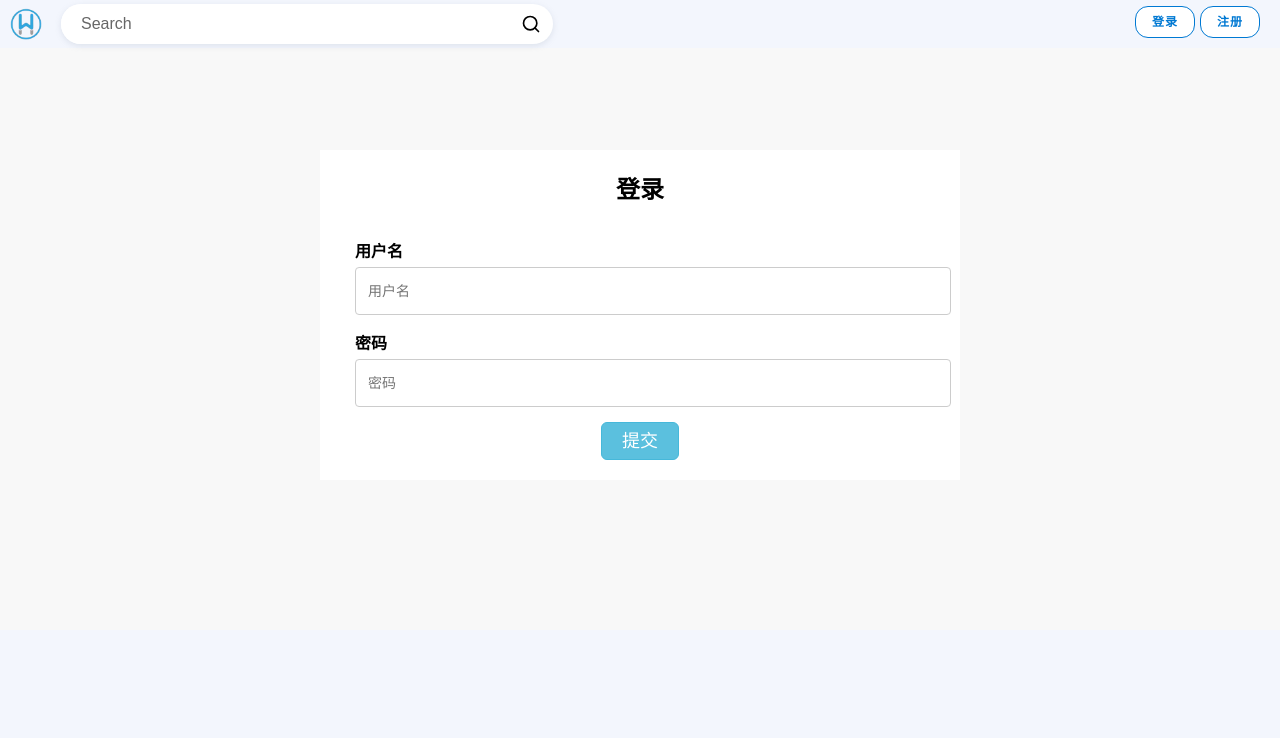
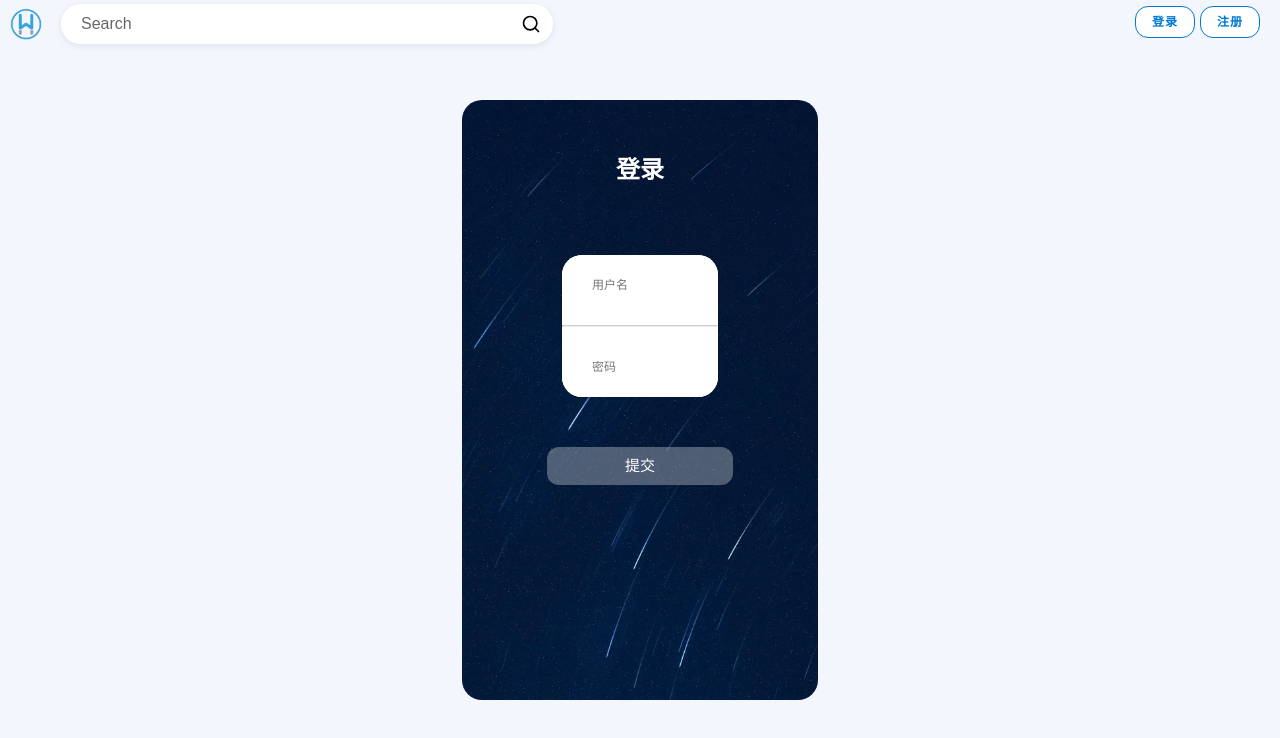
Before and after one commit to cauliflower-beep/huaye, a Vue app: page /login in a window 1280 px wide. Shown: the top 738 px of the page. Built offline with nearby package versions, Linux system fonts and the light colour scheme.

Commit message:
优化登录页面

```diff
--- a/src/views/Login.vue
+++ b/src/views/Login.vue
@@ -1,18 +1,19 @@
 <template>
   <div class="main">
     <div class="container">
+
       <h2 class="form-title">登录</h2>
+
       <div class="form-group">
-        <label for="name">用户名</label>
         <input type="text" class="form-control" v-model="username" name="name" id="name" placeholder="用户名" />
-      </div>
-      <div class="form-group">
-        <label for="pass">密码</label>
+        <hr>
         <input type="password" class="form-control" v-model="password"  name="pass" id="pass" placeholder="密码" />
       </div>
+
       <div class="form-btn">
         <button type="button" class="btn btn-info" @click="submit">提交</button>
       </div>
+
     </div>
   </div>
 </template>
@@ -27,11 +28,10 @@ export default {
         submitted: false
       };
     },
-	computed: {
-	},
-	created() {
+    computed: {},
 
-	},
+    created() {},
+
     methods: {
       submit() {
         this.$axios({
@@ -43,7 +43,7 @@ export default {
           })
         }).then((res)=>{
           console.log(res.data)
-				if (res.code == 1000) {
+          if (res.code === 200) {
             localStorage.setItem("loginResult", JSON.stringify(res.data));
             this.$store.commit("login", res.data);
             this.$router.push({path: this.redirect || '/' })
@@ -57,50 +57,73 @@ export default {
     }
   };
 </script>
+
 <style lang="less" scoped>
 .main {
-  background: #f8f8f8;
-  padding: 150px 0;
+  background: #f3f6fd;
+  padding: 200px 0;
   .container {
-    width: 600px;
-    background: #fff;
+    position: absolute;
+    top: 50%;
+    left: 50%;
+    -webkit-transform: translate(-50%, -50%);
+    width: 20%;
+    z-index: 5;
+    -webkit-transition: all .3s ease;
+    //border: 1px solid #ccc;
+    border-radius: 20px;
+    height: 500px;
+    //background: #61caef;
+    background-image: url("../assets/images/signUpBg.jpg");
+    background-position: center;
+    background-size: cover;
     margin: 0 auto;
     max-width: 1200px;
-    padding: 20px;
+    padding: 50px;
+
     .form-title {
-      margin-bottom: 33px;
+      color: #fff;
+      margin-bottom: 70px;
       text-align: center;
     }
+
+    //分割线
+    hr {
+      border-top: 1px solid #ccc; /* 调整横线的样式 */
+      margin: 10px 0; /* 调整横线的上下间距 */
+    }
+
     .form-group {
-      margin: 15px;
-      label {
-        display: inline-block;
-        max-width: 100%;
-        margin-bottom: 5px;
-        font-weight: 700;
-      }
+      border-radius: 20px;
+      background-color: #fff;
+      overflow: hidden;
+      opacity: 1;
+      visibility: visible;
+      -webkit-transition: all .3s ease;
+      margin: 50px;
       .form-control {
+        border: none;
         display: block;
         width: 100%;
-        height: 34px;
-        padding: 6px 12px;
-        font-size: 14px;
+        height: 40px;
+        padding: 10px 30px;
+        font-size: 12px;
         line-height: 1.42857143;
-        color: #555;
-        background-color: #fff;
-        background-image: none;
-        border: 1px solid #ccc;
-        border-radius: 4px;
       }
     }
+
     .form-btn {
       display: flex;
       justify-content: center;
       .btn {
-        padding: 6px 20px;
-        font-size: 18px;
+        position: relative; /* 使按钮成为定位容器 */
+        background-color: rgba(255, 255, 255, 0.3); /* 设置按钮背景为半透明黑色 */
+
+        padding: 8px 30%;
+        font-size: 15px;
+        color: #ffffff;
         line-height: 1.3333333;
-        border-radius: 6px;
+        border-radius: 12px;
         display: inline-block;
         margin-bottom: 0;
         font-weight: 400;
@@ -112,11 +135,11 @@ export default {
         cursor: pointer;
         border: 1px solid transparent;
       }
-      .btn-info {
-        color: #fff;
-        background-color: #5bc0de;
-        border-color: #46b8da;
-      }
+      //.btn-info {
+      //  color: #fff;
+      //  background-color: #5bc0de;
+      //  border-color: #46b8da;
+      //}
     }
   }
 }
```
Lines whose indentation alone changed are shown as unchanged.
